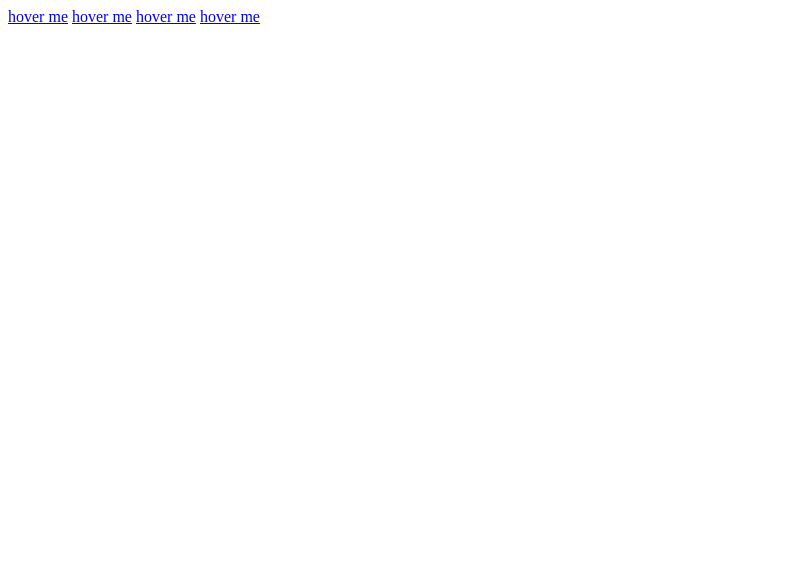
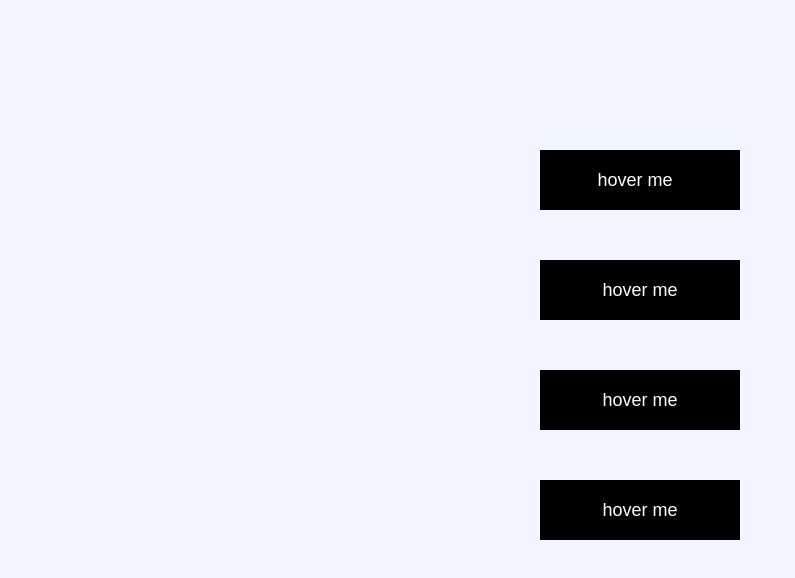
Before and after one commit to AlpaisYalak/sacode-coding-dasar-iii-tugas-day05, a plain HTML site: page index.html in a window 1280 px wide. Shown: the whole page, without its empty margins (0-795 px from the left). Drawn offline with Linux system fonts and the light colour scheme.

Commit message:
tugas day05

```diff
--- a/index.html
+++ b/index.html
@@ -5,10 +5,11 @@
     <meta http-equiv="X-UA-Compatible" content="IE=edge">
     <meta name="viewport" content="width=device-width, initial-scale=1.0">
     <title>Document</title>
+    <link rel="stylesheet" href="style.css">
 </head>
 <body>
 <div class="container">
-    <a href="#" class="btn btn1">hover me</a>
+    <a href="#" class="btn btn1">hover me <span>&#10230;</span></a>
     <a href="#" class="btn btn2">hover me</a>
     <a href="#" class="btn btn3">hover me</a>
     <a href="#" class="btn btn4">hover me</a>
--- a/style.css
+++ b/style.css
@@ -13,3 +13,89 @@
     width: fit-content;
     margin: 150px auto;
  }
+ .btn{
+    width: 200px;
+    height: 60px;
+    color: #fff;
+    background: #000;
+    font-size: 18px;
+    text-decoration: none;
+    margin: 50px;
+    margin: 50px;
+    display: flex;
+    align-items: center;
+    justify-content: center;
+    transition: 0.5s;
+    position: relative;
+ }
+ .btn1 span{
+    margin-left: 10px;
+    width: 0;
+    overflow: hidden;
+    transition: 0,5s;
+
+ }
+ .btn1:hover span{
+    width: 30px;
+ }
+
+ .btn2{
+    box-shadow: 0px 0px 0 #f4005c;
+ }
+ .btn2:hover{
+    box-shadow: 8px 10px 0 #f4005c;
+ }
+ .btn3:hover{
+    background: transparent;
+    border: 2px solid #000;
+    color: #000;
+    padding-top: 5px;
+ }
+ .btn3::after{
+    content: '';
+    width: 100%;
+    height: 100%;
+    border: 2px solid #000;
+    position: absolute;
+    top: 0;
+    left: 0;
+    box-sizing: border-box;
+    transition: top 0.5s, left 0.5s;
+ }
+ .btn3:hover::after{
+    top: 5px;
+    left: 5px;
+    box-sizing: content-box;
+ }
+.btn4:hover{
+    background: transparent;
+    color: #000;
+}
+.btn4::before, .btn4::after{
+    content: '';
+    width: 100%;
+    height: 100%;
+    position: absolute;
+    top: 0;
+    left: 0;
+    box-sizing: border-box;
+    transition: top 0.5s, left 0.5s;
+    z-index: -1;
+}
+.btn::before{
+    border-left: 2px solid #000;
+    border-top: 2px solid #000;
+}
+
+.btn::after{
+    border-right: 2px solid #000;
+    border-bottom: 2px solid #000;
+}
+ .btn4:hover::before{
+    top: -5px;
+    left: -15px;
+ }
+ .btn4:hover::after{
+    top: 5px;
+    left: 15px;
+ }
```
